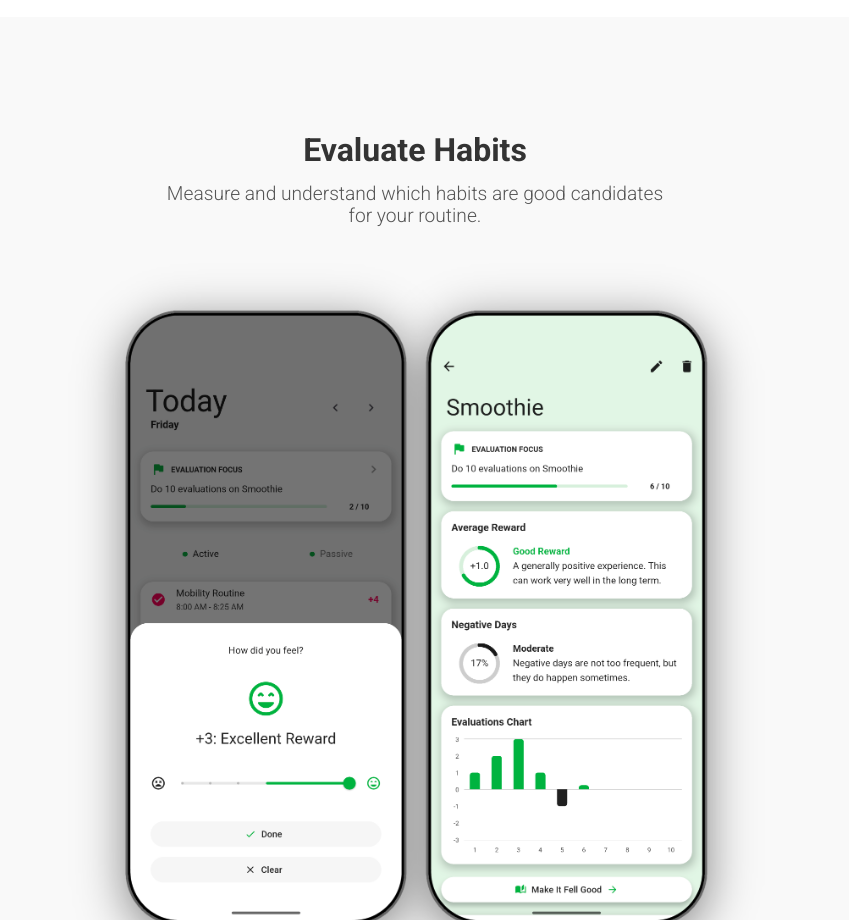
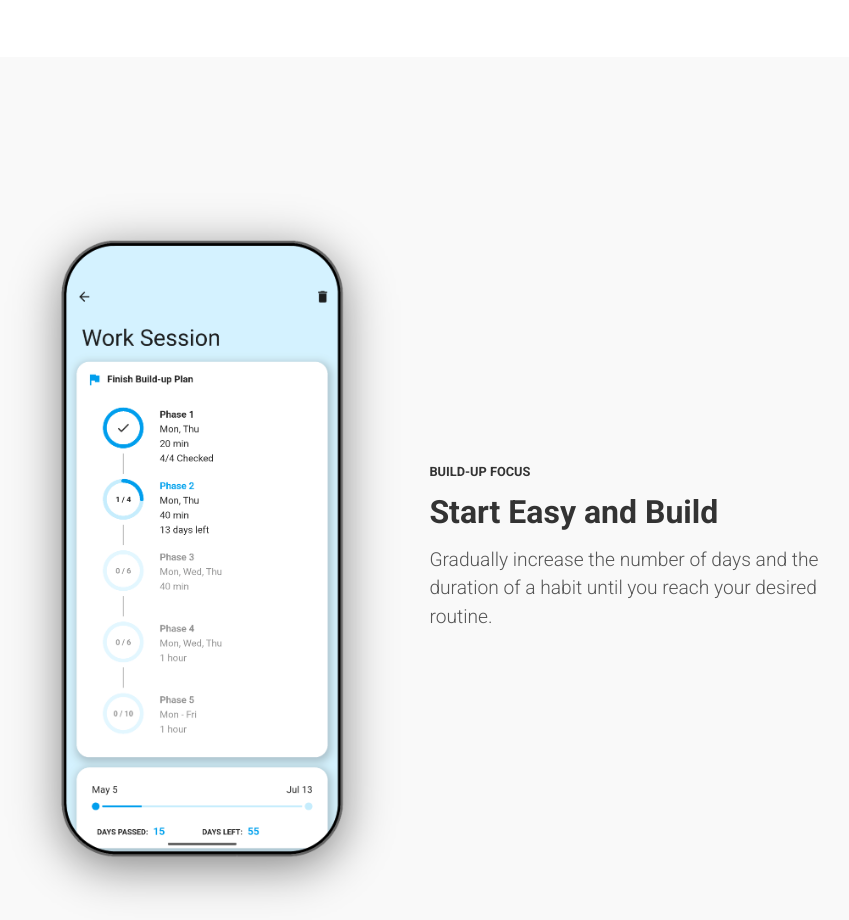
Before and after one commit to StefanDimov/ambition-habit-site, a website: page index.html in a window 1280 px wide. Shown: the part 2920-3840 px from the top of the page, without its empty margins (225-1074 px from the left). Drawn offline with Linux system fonts and the light colour scheme.

Commit message:
Added build up focus section;

```diff
--- a/index.css
+++ b/index.css
@@ -27,6 +27,9 @@
   --font-size-xxlarge: 2rem;
   --font-size-xxxlarge: 2.5rem;
   --font-size-xxxxlarge: 3rem;
+
+  /* Line Height */
+  --description-line-height: 1.5;
 }
 
 @media (max-width: 768px) {
@@ -194,6 +197,7 @@ body {
   font-weight: lighter;
   color: var(--color-secondary);
   text-align: center;
+  line-height: var(--description-line-height);
 }
 
 @media (min-width: 1000px) {
@@ -223,10 +227,18 @@ body {
   gap: var(--half-padding);
 }
 
-.center-feature-image-center {
+.center-feature-image {
   width: 90vw;
   height: auto;
   max-width: 700px;
+}
+
+.center-feature-min-header {
+  text-transform: uppercase;
+  font-size: var(--font-size-small);
+  font-weight: bold;
+  color: var(--color-primary);
+  text-align: center;
 }
 
 .center-feature-label {
@@ -242,6 +254,57 @@ body {
   color: var(--color-secondary);
   text-align: center;
   max-width: 500px;
+  line-height: var(--description-line-height);
+}
+
+/* Left Feature --------------------------------------------------------------------- */
+
+.left-feature {
+  display: flex;
+  flex-direction: row;
+  justify-content: center;
+  align-items: center;
+  text-align: left;
+  gap: var(--standard-padding);
+}
+
+.left-feature-image {
+  width: 90vw;
+  height: auto;
+  max-width: 400px;
+}
+
+.left-feature-text-container {
+  display: flex;
+  flex-direction: column;
+  justify-content: center;
+  align-items: start;
+  text-align: left;
+  gap: var(--half-padding);
+}
+
+.left-feature-min-header {
+  text-transform: uppercase;
+  font-size: var(--font-size-small);
+  font-weight: bold;
+  color: var(--color-primary);
+  text-align: left;
+}
+
+.left-feature-label {
+  font-size: var(--font-size-xxlarge);
+  font-weight: bold;
+  color: var(--color-primary);
+  text-align: left;
+  max-width: 400px;
+}
+.left-feature-description {
+  font-size: var(--font-size-large);
+  font-weight: lighter;
+  color: var(--color-secondary);
+  text-align: left;
+  max-width: 400px;
+  line-height: var(--description-line-height);
 }
 
 
--- a/index.html
+++ b/index.html
@@ -150,22 +150,42 @@
         <img
           src="images/oraganize.png"
           alt="ambitions screens"
-          class="center-feature-image-center"
+          class="center-feature-image"
         />
       </div>
     </section>
 
     <section class="section">
+      <div class="left-feature width-container">
+        <img
+          src="images/build-up-focus.png"
+          alt=""
+          class="left-feature-image"
+        />
+        <div class="left-feature-text-container">
+          <div class="left-feature-min-header">Build-Up Focus</div>
+          <div class="left-feature-label">Start Easy and Build</div>
+          <div class="left-feature-description">
+            Gradually increase the number of days and the duration of a habit
+            until you reach your desired routine.
+          </div>
+        </div>
+      </div>
+    </section>
+
+    <section class="section">
       <div class="center-feature width-container">
-        <div class="center-feature-label">Evaluate Habits</div>
+        <div class="center-feature-min-header">Evaluation Focus</div>
+        <div class="center-feature-label">
+          Measure If a Habit is Sustainable
+        </div>
         <div class="center-feature-description">
-          Measure and understand which habits are good candidates for your
-          routine.
+          Find out which habits are good candidates for your routine.
         </div>
         <img
           src="images/evaluations.png"
           alt="ambitions screens"
-          class="center-feature-image-center"
+          class="center-feature-image"
         />
       </div>
     </section>
```
Also changed, not shown: images/build-up-focus.png (added).
